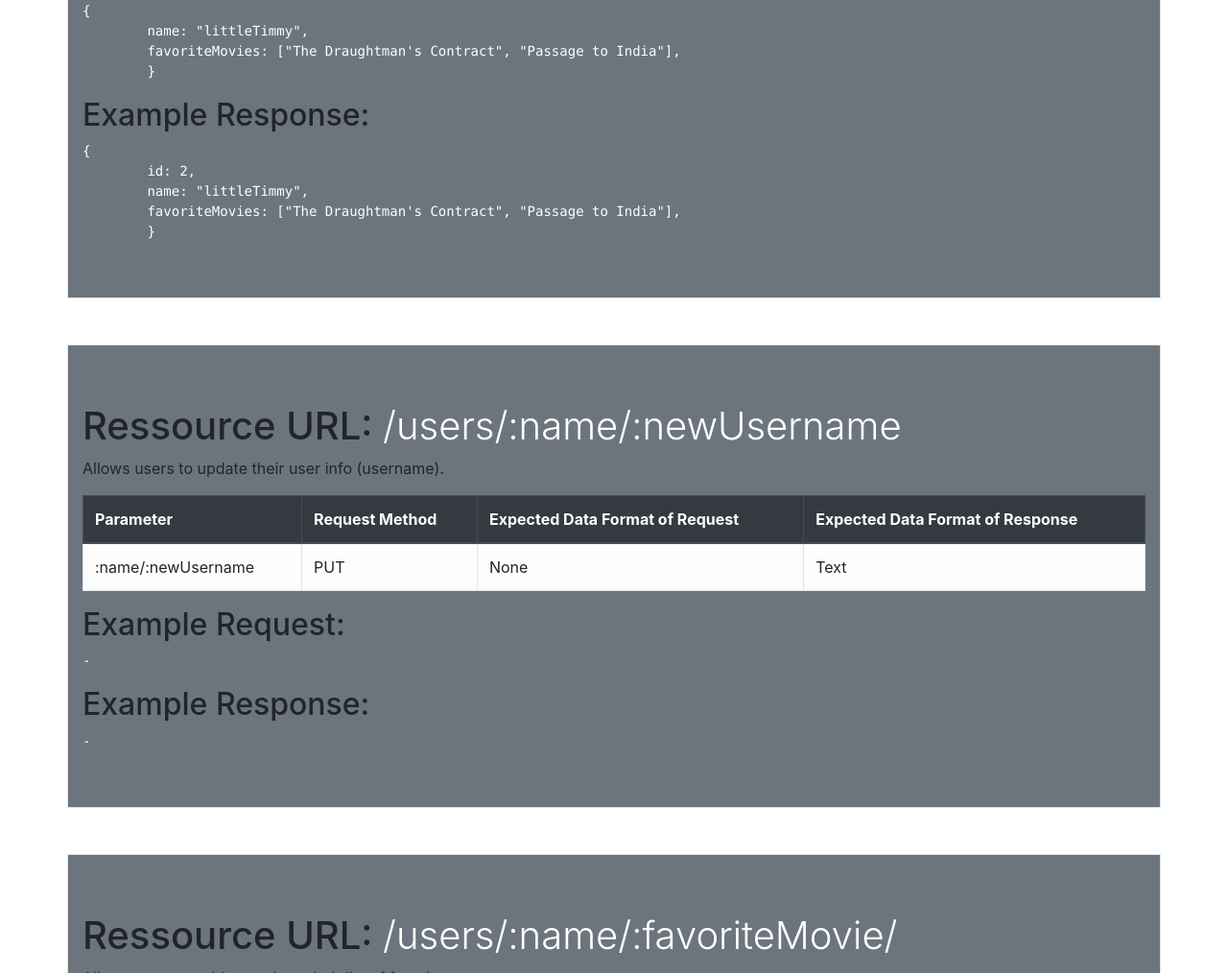
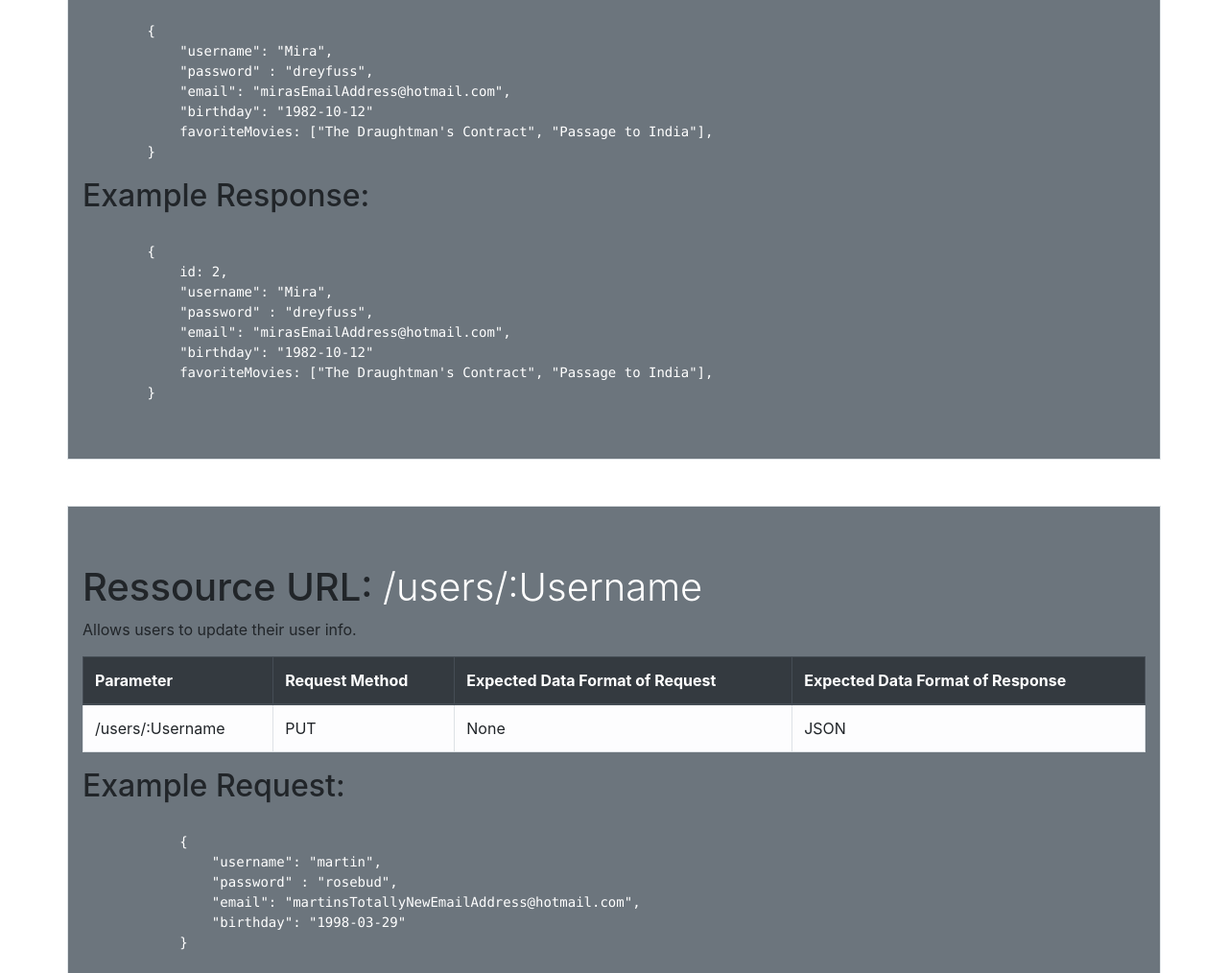
Before and after one commit to Paul-1783/myFlix, a website: page public/documentation.html in a window 1280 px wide. Shown: the part 4212-5226 px from the top of the page at 96% size. Drawn offline with nearby package versions, Linux system fonts and the light colour scheme.

Commit message:
Actualized documentation to the newest endpoints

```diff
--- a/public/documentation.html
+++ b/public/documentation.html
@@ -274,15 +274,23 @@
             </tbody>
         </table>
         <h2>Example Request:</h2>
-        <pre><code class="text-white">{
-        name: "littleTimmy",
-        favoriteMovies: ["The Draughtman's Contract", "Passage to India"],
+        <pre><code class="text-white">
+        {
+            "username": "Mira",
+            "password" : "dreyfuss",
+            "email": "mirasEmailAddress@hotmail.com",
+            "birthday": "1982-10-12"
+            favoriteMovies: ["The Draughtman's Contract", "Passage to India"],
         }</code></pre>
         <h2>Example Response:</h2>
-        <pre><code class="text-white">{
-        id: 2,
-        name: "littleTimmy",
-        favoriteMovies: ["The Draughtman's Contract", "Passage to India"],
+        <pre><code class="text-white">
+        {
+            id: 2,
+            "username": "Mira",
+            "password" : "dreyfuss",
+            "email": "mirasEmailAddress@hotmail.com",
+            "birthday": "1982-10-12"
+            favoriteMovies: ["The Draughtman's Contract", "Passage to India"],
         }
         </code>
   </pre>
@@ -290,8 +298,8 @@
 
     <div class="container border bg-secondary  mt-5" id="/users/:name/:newUsername">
 
-        <h1>Ressource URL: <span class="font-weight-light text-white">/users/:name/:newUsername</span></h1>
-        <p>Allows users to update their user info (username).</p>
+        <h1>Ressource URL: <span class="font-weight-light text-white">/users/:Username</span></h1>
+        <p>Allows users to update their user info.</p>
         <table class="table table-bordered  table-responsive-sm">
             <thead class="thead-dark">
                 <tr>
@@ -303,24 +311,41 @@
             </thead>
             <tbody>
                 <tr class=" border-dark">
-                    <td class="table-light">:name/:newUsername</td>
+                    <td class="table-light">/users/:Username</td>
                     <td class="table-light">PUT</td>
                     <td class="table-light">None</td>
-                    <td class="table-light">Text</td>
+                    <td class="table-light">JSON</td>
                 </tr>
             </tbody>
         </table>
         <h2>Example Request:</h2>
-        <pre><code class="text-white">-</code></pre>
+        <pre><code class="text-white">
+            {
+                "username": "martin",
+                "password" : "rosebud",
+                "email": "martinsTotallyNewEmailAddress@hotmail.com",
+                "birthday": "1998-03-29"
+            }
+        </code></pre>
         <h2>Example Response:</h2>
-        <pre><code class="text-white">-
+        <pre><code class="text-white">
+            {
+                "_id": "648ae5e589258500d5024aa5",
+                "username": "martin",
+                "password": "rosebud",
+                "email": "martinsTotallyNewEmailAddress@hotmail.com",
+                "favorite_movies": [
+                "64846945bcbb338587e57705"
+                ],
+                "__v": 0
+            }
             </code>
       </pre>
     </div>
 
     <div class="container border bg-secondary  mt-5" id="/users/:name/:favoriteMovie/">
 
-        <h1>Ressource URL: <span class="font-weight-light text-white">/users/:name/:favoriteMovie/</span></h1>
+        <h1>Ressource URL: <span class="font-weight-light text-white">/users/:name/movies/:favoriteMovieId</span></h1>
         <p>Allows users to add a movie to their list of favorites.</p>
         <table class="table table-bordered  table-responsive-sm">
             <thead class="thead-dark">
@@ -333,7 +358,7 @@
             </thead>
             <tbody>
                 <tr class=" border-dark">
-                    <td class="table-light">/:name/:favoriteMovie/</td>
+                    <td class="table-light">:name :favoriteMovieId</td>
                     <td class="table-light">POST</td>
                     <td class="table-light">None</td>
                     <td class="table-light">Text</td>
@@ -341,7 +366,7 @@
             </tbody>
         </table>
         <h2>Example Request:</h2>
-        <pre><code class="text-white">http://localhost:8080/users/martha/morituri</code></pre>
+        <pre><code class="text-white">http://localhost:8080/users/martha/movies/morituri</code></pre>
         <h2>Example Response:</h2>
         <pre><code class="text-white">-
                 </code>
@@ -350,7 +375,8 @@
 
     <div class="container border bg-secondary  mt-5" id="/users/:id/:favoriteMovie">
 
-        <h1>Ressource URL: <span class="font-weight-light text-white">/users/:id/:favoriteMovie</span></h1>
+        <h1>Ressource URL: <span class="font-weight-light text-white">/users/:Username/movies/:favoriteMovieId</span>
+        </h1>
         <p>Allows users to remove a movie from their list of favorites.</p>
         <table class="table table-bordered  table-responsive-sm">
             <thead class="thead-dark">
@@ -363,7 +389,7 @@
             </thead>
             <tbody>
                 <tr class=" border-dark">
-                    <td class="table-light">/:id/:favoriteMovie/</td>
+                    <td class="table-light"> :Username :favoriteMovieId</td>
                     <td class="table-light">DELETE</td>
                     <td class="table-light">None</td>
                     <td class="table-light">Text</td>
@@ -380,7 +406,7 @@
 
     <div class="container border bg-secondary mt-5" id="/users/:id">
 
-        <h1>Ressource URL: <span class="font-weight-light text-white">/users/:id</span></h1>
+        <h1>Ressource URL: <span class="font-weight-light text-white">/users/:Username</span></h1>
         <p>Allows existing users to deregister.</p>
         <table class="table table-bordered  table-responsive-sm">
             <thead class="thead-dark">
@@ -393,7 +419,7 @@
             </thead>
             <tbody>
                 <tr class=" border-dark">
-                    <td class="table-light">/:id</td>
+                    <td class="table-light">:Username</td>
                     <td class="table-light">DELETE</td>
                     <td class="table-light">None</td>
                     <td class="table-light">Text</td>
```
